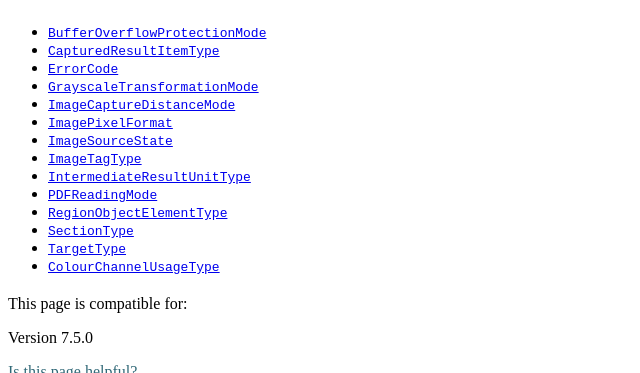
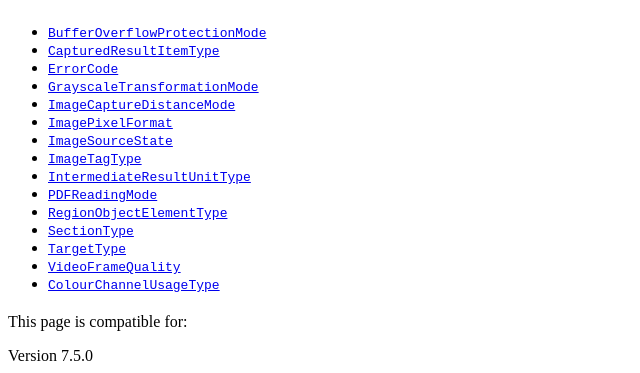
Before and after one commit to dynamsoft-docs/label-recognition-docs-server, a Jekyll site: the page built from programming/c-cplusplus/api-reference/index.md, in a window 1280 px wide and 900 px high, scrolled down 2542 px, cut to the strip 0-373 px from the top of the window. Shown: the whole strip, without its empty margins (0-640 px from the left). Built offline with Jekyll 4.4.1, drawn with Linux system fonts in a browser that asks for light colours.

Commit message:
add missing enums

```diff
--- a/programming/c-cplusplus/api-reference/index.md
+++ b/programming/c-cplusplus/api-reference/index.md
@@ -106,4 +106,5 @@ permalink: /programming/c-cplusplus/api-reference/index.html
 - [`RegionObjectElementType`]({{ site.dcv_enumerations}}core/region-object-element-type.html?src=cpp&&lang=cpp)
 - [`SectionType`]({{ site.dcv_enumerations}}core/section-type.html?src=cpp&&lang=cpp)
 - [`TargetType`]({{ site.dcv_enumerations}}core/target-type.html?src=cpp&&lang=cpp)
+- [`VideoFrameQuality`]({{ site.dcv_enumerations }}core/video-frame-quality.html?src=cpp&&lang=cpp)
 - [`ColourChannelUsageType`]({{ site.dcv_enumerations}}core/colour-channel-usage-type.html?src=cpp&&lang=cpp)
```
